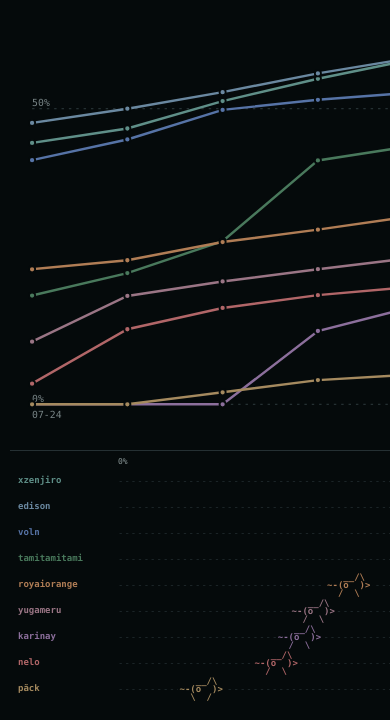
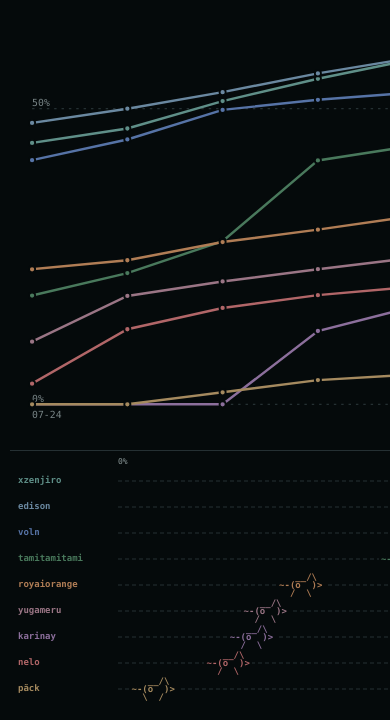
Before and after one commit to Taminiora/drowsy-295-race, a React (Vite) app: page / in a window 390 px wide. Shown: the part 877-1597 px from the top of the page. Built offline with nearby package versions, Linux system fonts and the light colour scheme; a web font is replaced by a local one.

Commit message:
fix responsive horse track positions

```diff
--- a/src/styles.css
+++ b/src/styles.css
@@ -142,7 +142,8 @@ main {
 }
 
 .embed-mode .ascii-horse {
-  left: clamp(0px, var(--progress), calc(100% - 70px));
+  --horse-width: 70px;
+
   line-height: 12px;
   top: 8px;
 }
@@ -492,6 +493,7 @@ main {
   color: var(--line);
   font-family: var(--font-mono);
   font-size: 9px;
+  height: 100%;
   line-height: 26px;
   overflow: hidden;
   position: relative;
@@ -499,19 +501,38 @@ main {
 }
 
 .ascii-track > span {
-  letter-spacing: 1px;
+  background: repeating-linear-gradient(
+    to right,
+    var(--line) 0 4px,
+    transparent 4px 7px
+  );
+  display: block;
+  font-size: 0;
+  height: 1px;
+  inset-inline: 0;
+  overflow: hidden;
+  position: absolute;
+  top: 50%;
+  transform: translateY(-50%);
 }
 
 .ascii-horse {
+  --horse-width: 48px;
+
   background: var(--background);
   color: var(--member-color);
   display: grid;
   font-weight: 600;
-  left: clamp(0px, var(--progress), calc(100% - 48px));
+  left: clamp(
+    0px,
+    calc(var(--progress) - var(--horse-width)),
+    calc(100% - var(--horse-width))
+  );
   line-height: 8px;
   padding-inline: 2px;
   position: absolute;
   top: 1px;
+  width: var(--horse-width);
 }
 
 .ascii-horse > span {
```
Also changed, not shown: 1 other file (tests, documents, lock files or other folders).
